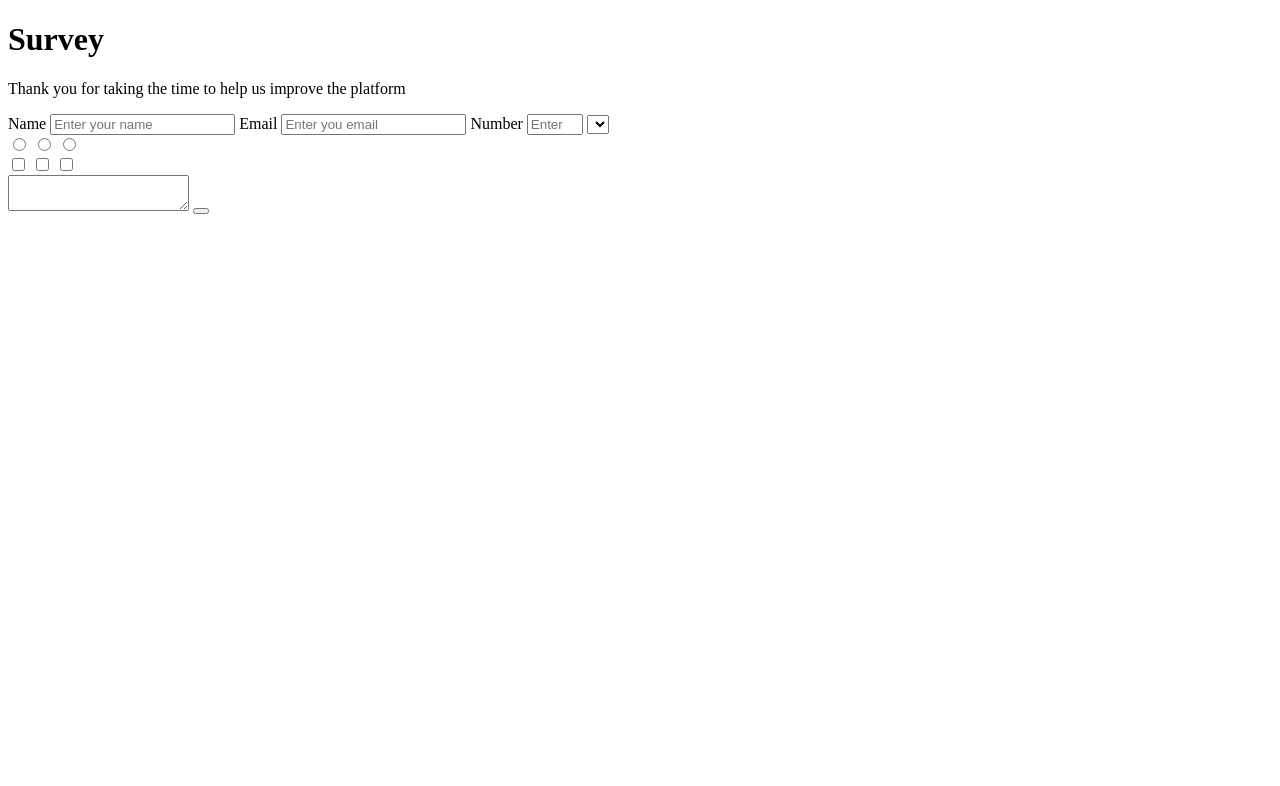
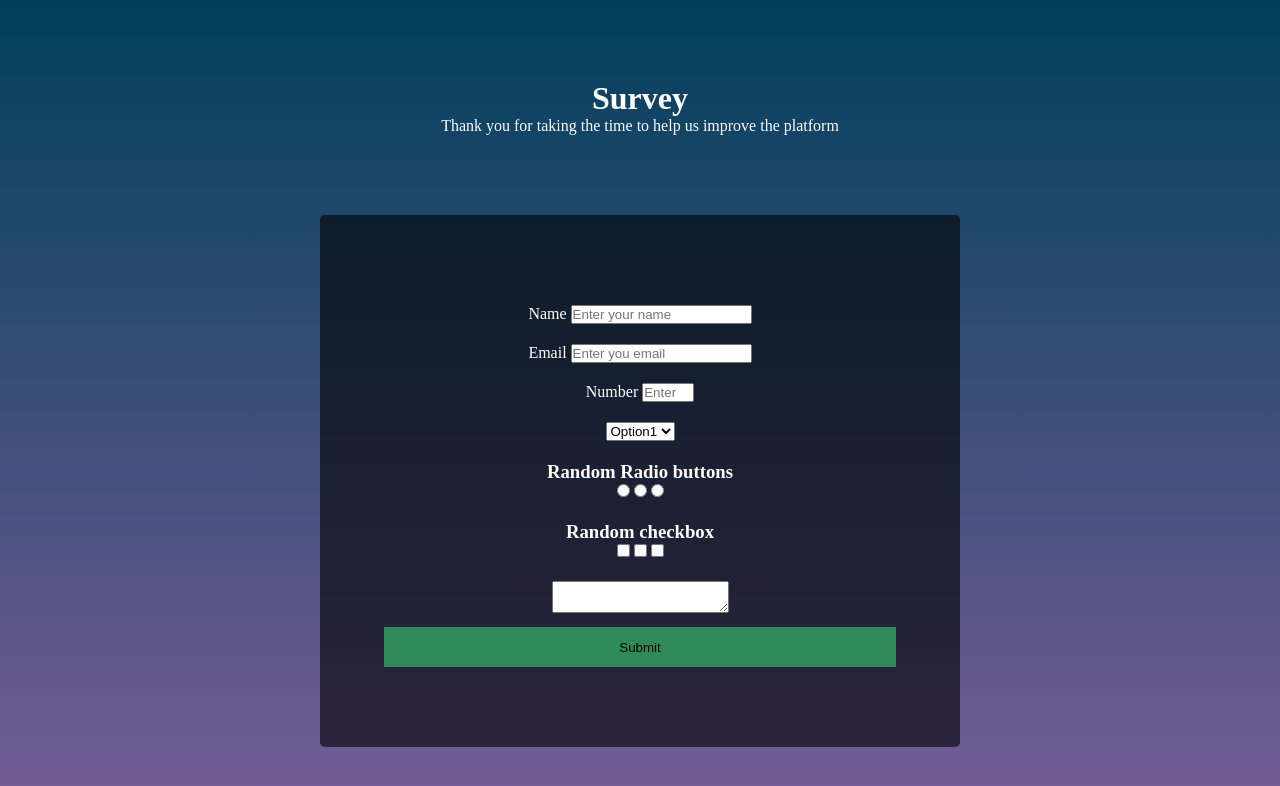
Before and after one commit to girlking/tamunoibi-moin, a plain HTML site: page index.html in a window 1280 px wide. Drawn offline with Linux system fonts and the light colour scheme.

Commit message:
styled the form and page

```diff
--- a/css/style.css
+++ b/css/style.css
@@ -0,0 +1,39 @@
+*,
+*::after,
+*::before{
+    margin: 0;
+    padding: 0;
+    box-sizing: border-box;
+}
+body {
+    background: linear-gradient(to bottom , #003f5c , #745c97);
+    height: 100vh;
+    color: #fff;
+}
+#wrapper {
+    text-align: center;
+}
+#title {
+    padding-top: 10vh;
+}
+form {
+    border-radius: 5px;
+    background: rgb(0,0,0,0.6);
+    width: 50vw;
+    margin: auto;
+    margin-top: 10vh;
+    display: flex;
+    flex-flow: column wrap;
+    padding: 10vh 0;
+}
+form div {
+    padding: 10px;
+}
+#submit {
+    display: inline-block;
+    margin: auto;
+    width: 80%;
+    height: 5vh;
+    background: seagreen;
+    border: none;
+}
--- a/index.html
+++ b/index.html
@@ -21,37 +21,49 @@
     - The freeCodeCamp Team
 
     -->
+    <div id="wrapper">
       <h1 id="title">Survey</h1>
       <p id="description">Thank you for taking the time to help us improve the platform</p>
       <form id="survey-form">
+        <div>
             <label id="name-label">Name</label>
             <input type="text" id="name" placeholder="Enter your name" required>
-
+        </div>
+        <div>
             <label id="email-label">Email</label>
             <input type="email" name="email" id="email" placeholder="Enter you email" required>
-
+        </div>
+        <div>
             <label id="number-label">Number</label>
             <input type="number" id="number" min="1" max="15" placeholder="Enter you number">
-
+        </div>
+        <div>
             <select id="dropdown">
-        <option ></option>
-        <option ></option>
+                <option >Option1</option>
+                <option >Option2</option>
               </select>
-
+        </div>
         <div>
+          <h3>Random Radio buttons</h3>
           <input type="radio" name="radio" value="1"/>
           <input type="radio" name="radio" value="2"/>
           <input type="radio" name="radio" value="3"/>
         </div>
 
         <div>
+          <h3>Random checkbox</h3>
+
           <input type="checkbox" value="1"/>
           <input type="checkbox" value="2"/>
           <input type="checkbox" value="3"/>
         </div>
+        <div>
             <textarea></textarea>
-      <button id="submit"></button>
+        </div>
+
+        <button id="submit">Submit</button>
       </form>
       <script  src="./js/index.js"></script>
+    </div>
   </body>
 </html>
```
Lines whose indentation alone changed are shown as unchanged.
